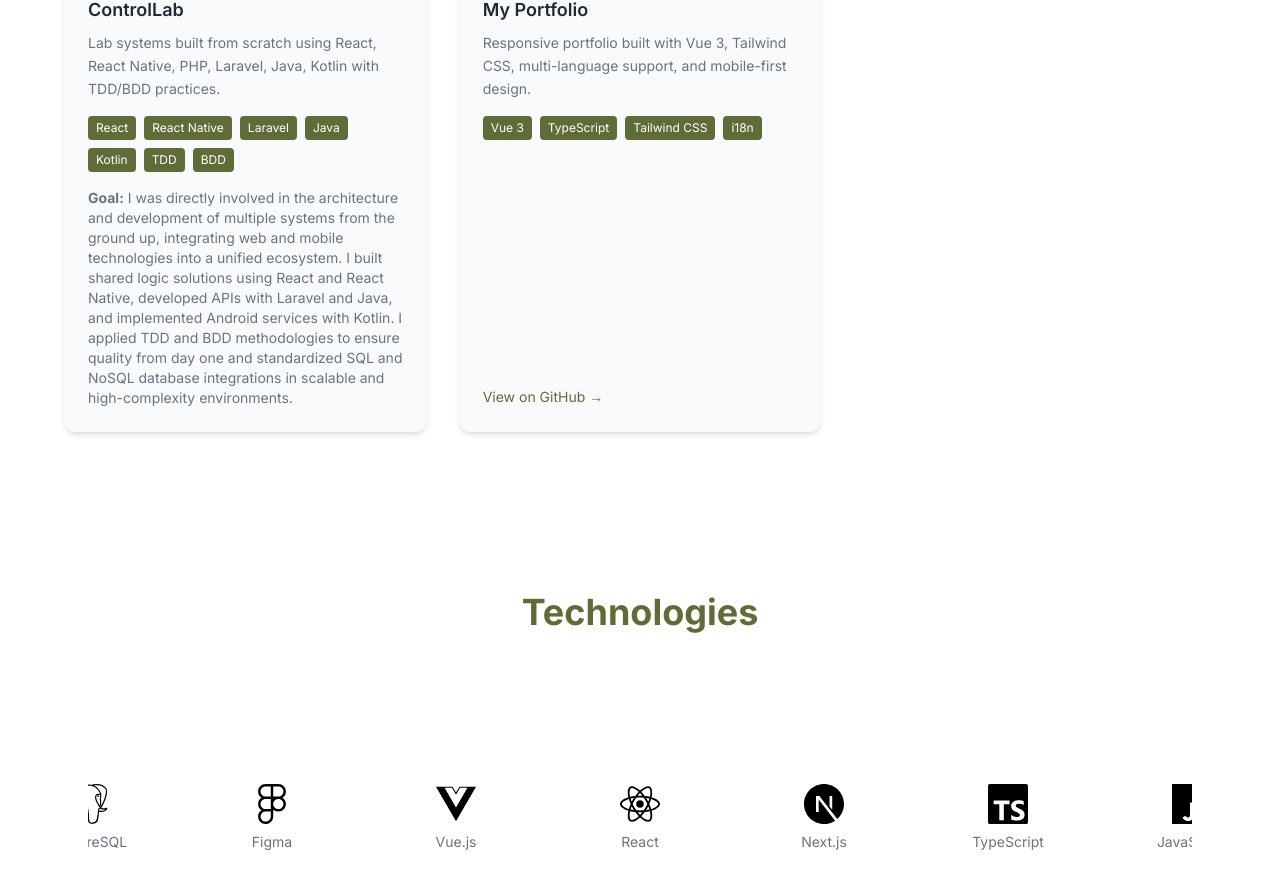
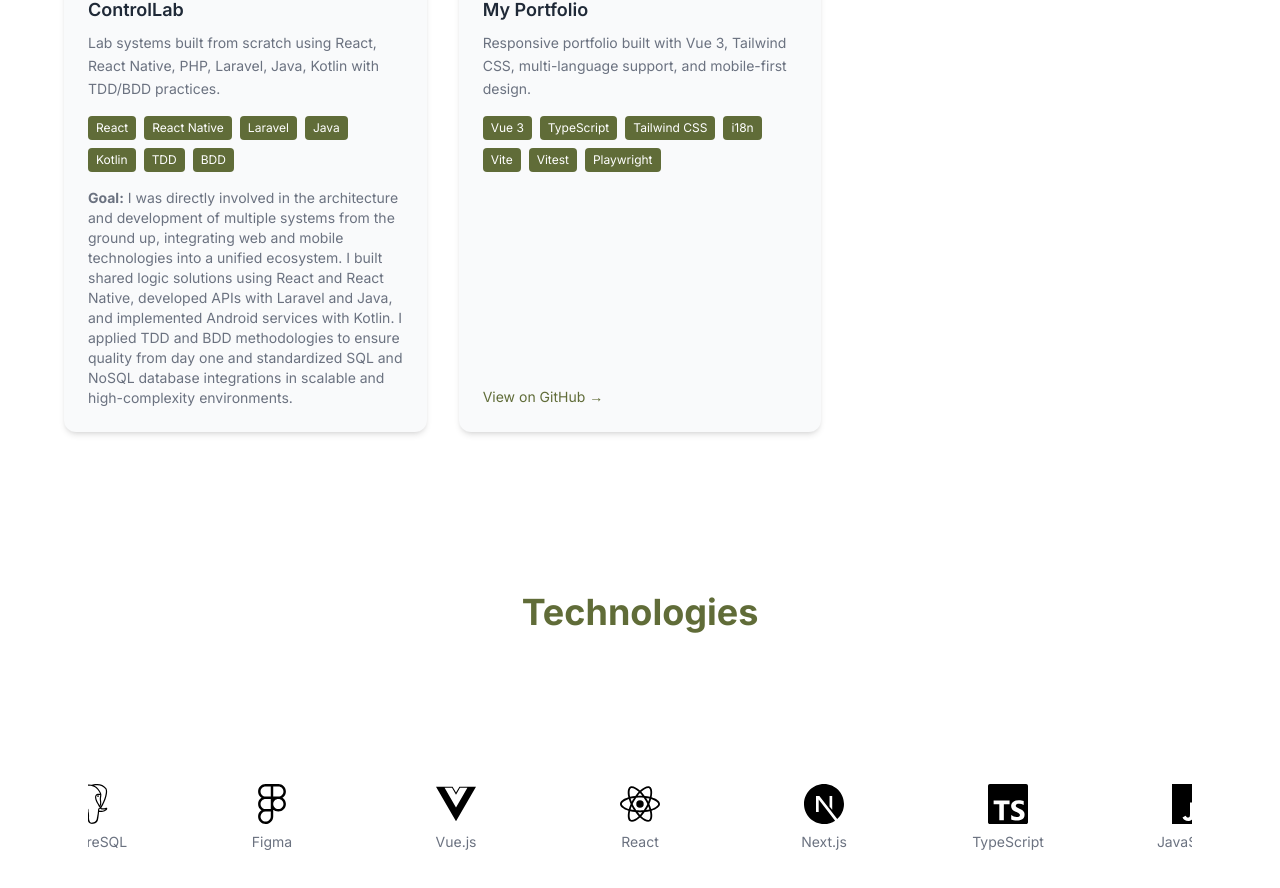
Before and after one commit to davidalmeidasj/my-resume, a Vue app: page / in a window 1280 px wide. Shown: the part 4030-4918 px from the top of the page. Built offline with nearby package versions, Linux system fonts and the light colour scheme.

Commit message:
feat(projects): list Vite, Vitest and Playwright on portfolio card

```diff
--- a/src/components/ProjectsSection.vue
+++ b/src/components/ProjectsSection.vue
@@ -143,7 +143,7 @@ const projects = [
   {
     titleKey: 'projects.resume.title',
     descriptionKey: 'projects.resume.description',
-    techs: ['Vue 3', 'TypeScript', 'Tailwind CSS', 'i18n'],
+    techs: ['Vue 3', 'TypeScript', 'Tailwind CSS', 'i18n', 'Vite', 'Vitest', 'Playwright'],
     github: 'https://github.com/davidalmeidasj/my-resume'
   },
 ]
```
